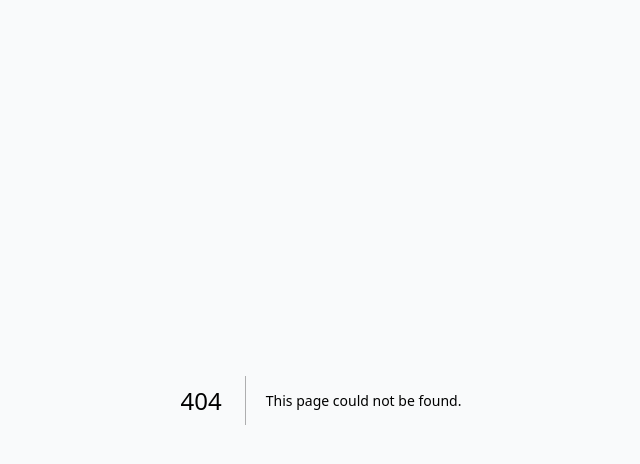
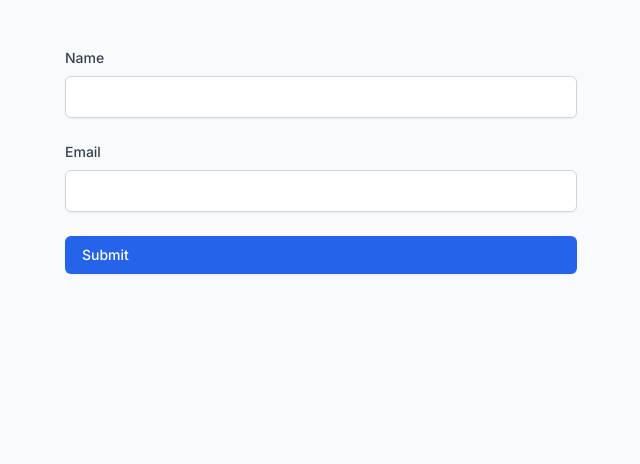
Before and after one commit to abhinav118/onboarding-portal-1755634912574, a Next.js app: page /profile in a window 1280 px wide. Before the commit this address had no page. Shown: the top 464 px of the page, without its empty margins (319-959 px from the left). Built offline with nearby package versions, Linux system fonts and the light colour scheme.

Commit message:
Add app/profile/page.tsx

```diff
--- /dev/null
+++ b/app/profile/page.tsx
@@ -0,0 +1,21 @@
+import { siteData, navigation } from '@/lib/data'
+
+export default function CompleteProfilePage() {
+  return (
+    <div className="min-h-screen">
+      <div className="container py-12">
+          <form className="max-w-lg mx-auto space-y-6">
+            <div>
+              <label className="block text-sm font-medium text-gray-700 mb-2">Name</label>
+              <input type="text" className="w-full px-3 py-2 border border-gray-300 rounded-md shadow-sm focus:ring-blue-500 focus:border-blue-500" />
+            </div>
+            <div>
+              <label className="block text-sm font-medium text-gray-700 mb-2">Email</label>
+              <input type="email" className="w-full px-3 py-2 border border-gray-300 rounded-md shadow-sm focus:ring-blue-500 focus:border-blue-500" />
+            </div>
+            <button type="submit" className="btn btn-primary w-full">Submit</button>
+          </form>
+        </div>
+    </div>
+  )
+}
```
